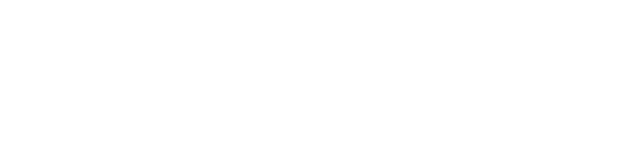
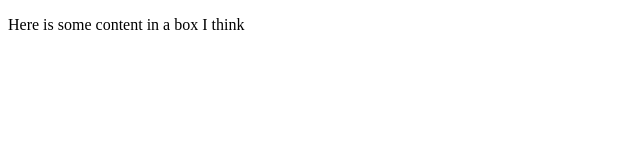
Before and after one commit to Joshua-Elms/Joshua-Elms.github.io, a plain HTML site: page index.html in a window 1280 px wide. Shown: the whole page, without its empty margins (0-640 px from the left). Drawn offline with Linux system fonts and the light colour scheme.

Commit message:
I have added another line

```diff
--- a/index.html
+++ b/index.html
@@ -7,6 +7,6 @@
     <title>This is the title!</title>
 </head>
 <body>
-
+    <p> Here is some content in a box I think </p>
 </body>
 </html>
```
